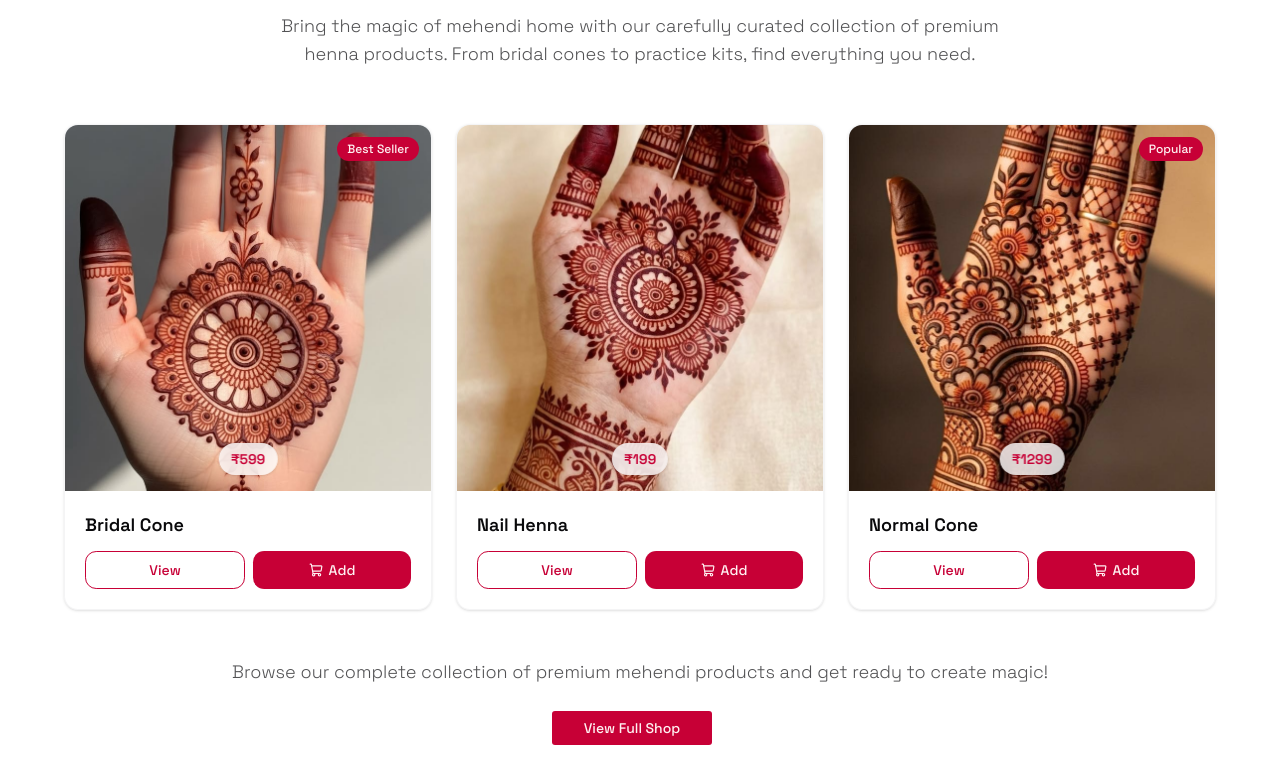
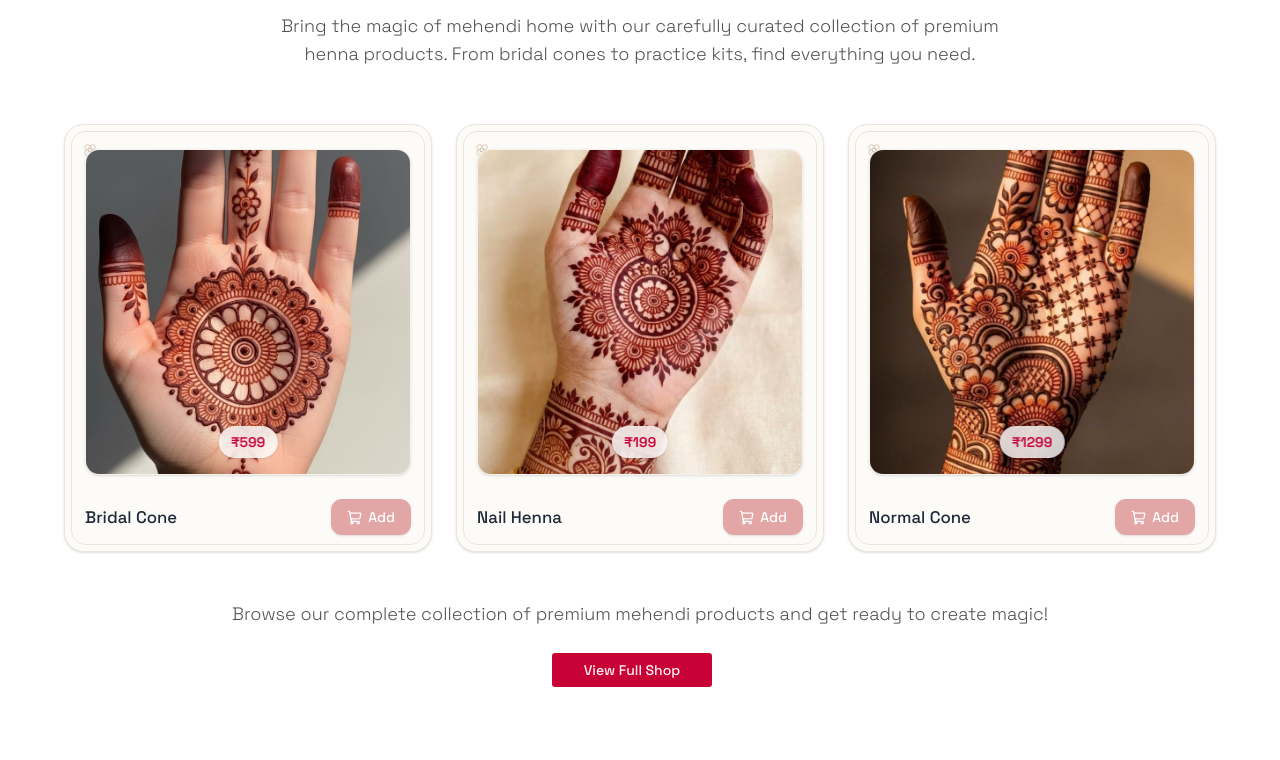
Before and after one commit to IshakShekh97/mussu-henna-bliss, a Next.js app: page / in a window 1280 px wide. Shown: the part 1100-1860 px from the top of the page. Built offline with nearby package versions, Linux system fonts and the light colour scheme; a web font is replaced by a local one.

Commit message:
Refactor Shoppage layout; integrate TulipSeprator component and update ProductGrid; modify Navbar styles; enhance SmoothScroll syncTouchLerp; streamline ShoppableProducts with ProductCard

```diff
--- a/app/(client)/shop/page.tsx
+++ b/app/(client)/shop/page.tsx
@@ -1,10 +1,11 @@
+import TulipSeprator from "@/components/common/TulipSeprator";
 import ProductGrid from "@/components/shop/ProductGrid";
 import React from "react";
 
 const Shoppage = () => {
   return (
     <main className="w-full mx-auto ">
-      <div className="mb-16 text-center max-w-3xl mx-auto">
+      <div className=" text-center max-w-3xl mx-auto">
         <div className="text-lg font-light mb-4 font-serif">
           ✨ Premium Henna Products
         </div>
@@ -17,6 +18,7 @@ const Shoppage = () => {
           confidence and bring {"Mussu's"} artistry home.
         </p>
       </div>
+      <TulipSeprator className="my-10" />
       <ProductGrid />
     </main>
   );
--- a/components/SmoothScroll.tsx
+++ b/components/SmoothScroll.tsx
@@ -15,7 +15,7 @@ export default function SmoothScroll({ children }: SmoothScrollProps) {
         smoothWheel: true,
         syncTouch: true,
         lerp: 0.1,
-        syncTouchLerp: 0.3,
+        syncTouchLerp: 0.1,
       }}
     >
       {children}
--- a/components/common/Navbar.tsx
+++ b/components/common/Navbar.tsx
@@ -31,12 +31,12 @@ const Navbar = () => {
   return (
     <header className="w-full fixed top-0 left-0 z-50">
       <div className="mx-auto flex h-20 max-w-360 items-center justify-between px-3 py-2 sm:px-4 md:px-6">
-        <div className="flex items-center gap-2 text-xl font-semibold font-serif bg-background/40 backdrop-blur-md border border-border/20 h-12 px-4 rounded-full">
+        <div className="flex items-center gap-2 text-xl font-semibold font-serif bg-background/40 backdrop-blur-md border border-black/20 h-12 px-4 rounded-full">
           <span className="text-primary">{"Mussu's"}</span>
           <span>Henna Bliss</span>
         </div>
 
-        <nav className="items-center justify-center gap-8 text-lg font-semibold flex md:bg-background/10 md:backdrop-blur-md md:border md:border-border/20 md:h-16 md:px-7 rounded-full">
+        <nav className="items-center justify-center gap-8 text-lg font-semibold flex md:bg-background/10 md:backdrop-blur-md md:border md:border-black/20 md:h-16 md:px-7 rounded-full">
           <div className="hidden md:flex items-center justify-center gap-8 text-lg font-semibold">
             {LINKS.map((link) => (
               <Link
--- a/components/common/TulipSeprator.tsx
+++ b/components/common/TulipSeprator.tsx
@@ -5,6 +5,7 @@ interface TulipSepratorProps {
   sepratorColor?: string;
   tulipColor?: string;
   variant?: "straight" | "wavy";
+  className?: string;
 }
 
 const WavySeparator = ({ color }: { color: string }) => {
@@ -30,12 +31,15 @@ const TulipSeprator = ({
   sepratorColor,
   tulipColor,
   variant = "straight",
+  className,
 }: TulipSepratorProps) => {
   const color = sepratorColor ? sepratorColor : "var(--color-accent)";
   const accentClass = sepratorColor ? "" : "bg-accent";
 
   return (
-    <div className="flex items-center justify-center gap-3 py-4">
+    <div
+      className={clsx("flex items-center justify-center gap-3 py-4", className)}
+    >
       {variant === "wavy" ? (
         <WavySeparator color={color} />
       ) : (
--- a/components/home/ShoppableProducts.tsx
+++ b/components/home/ShoppableProducts.tsx
@@ -1,10 +1,8 @@
 "use client";
 
-import { ShoppingCart } from "lucide-react";
-import Image from "next/image";
 import { Button } from "@/components/ui/button";
 import Link from "next/link";
-import { clsx } from "clsx";
+import ProductCard from "../shop/ProductCard";
 
 interface Product {
   id: string;
@@ -40,11 +38,6 @@ const products: Product[] = [
 ];
 
 const ShoppableProducts = () => {
-  const handleAddToCart = (productId: string, productName: string) => {
-    // Toast or cart action can be added here
-    console.log(`Added ${productName} to cart`);
-  };
-
   return (
     <section className="w-full py-16">
       {/* Section Header */}
@@ -64,60 +57,7 @@ const ShoppableProducts = () => {
       {/* Products Grid */}
       <div className="grid grid-cols-2 sm:grid-cols-3  gap-4 md:gap-6 mb-12">
         {products.map((product, index) => (
-          <div
-            key={product.id}
-            className={clsx(
-              "group flex flex-col bg-white/50 border border-border/40 rounded-lg overflow-hidden shadow-sm transition duration-300 hover:shadow-lg hover:border-primary/60",
-              index === products.length - 1 && "max-sm:col-span-full",
-            )}
-          >
-            {/* Product Image Container */}
-            <div className="relative aspect-square overflow-hidden bg-slate-100">
-              <Image
-                src={product.imagePath}
-                alt={product.name}
-                fill
-                sizes="(max-width: 768px) 100vw, (max-width: 1024px) 50vw, 25vw"
-                className="object-cover transition duration-500 group-hover:scale-105"
-                priority
-              />
-
-              <div className="absolute bottom-4 left-1/2 -translate-x-1/2 bg-white/80 backdrop-blur-sm px-3 py-1 rounded-full shadow-sm">
-                <span className="text-xs md:text-sm font-semibold text-primary">
-                  ₹{product.price}
-                </span>
-              </div>
-
-              {/* Badge */}
-              {product.badge && (
-                <div className="absolute top-3 right-3 bg-primary text-primary-foreground px-2.5 py-1 rounded-full text-xs font-medium">
-                  {product.badge}
-                </div>
-              )}
-            </div>
-
-            {/* Product Info */}
-            <div className="flex flex-col flex-1 p-4 md:p-5">
-              {/* Product Name */}
-              <h3 className="text-base md:text-lg font-semibold text-foreground mb-3 line-clamp-2">
-                {product.name}
-              </h3>
-
-              {/* Buttons */}
-              <div className="flex gap-2 mt-auto">
-                <button className="flex-1 px-3 py-2 border border-primary text-primary hover:bg-primary/10 rounded-md text-xs md:text-sm font-medium transition-colors duration-300">
-                  View
-                </button>
-                <button
-                  onClick={() => handleAddToCart(product.id, product.name)}
-                  className="flex-1 flex items-center justify-center gap-1.5 bg-primary hover:bg-primary/90 text-primary-foreground px-3 py-2 rounded-md text-xs md:text-sm font-medium transition-colors duration-300"
-                >
-                  <ShoppingCart className="w-3.5 h-3.5" />
-                  <span>Add</span>
-                </button>
-              </div>
-            </div>
-          </div>
+          <ProductCard product={product} key={index} />
         ))}
       </div>
 
--- a/components/shop/ProductGrid.tsx
+++ b/components/shop/ProductGrid.tsx
@@ -6,38 +6,38 @@ const sampleProducts = [
   {
     id: "1",
     name: "Organic Bridal Cone",
-    price: "$12.00",
-    image: "/images/product1.jpg",
+    price: 12.0,
+    imagePath: "/images/hero-1.jpg",
   },
   {
     id: "2",
     name: "Practice Cone - Natural",
-    price: "$8.00",
-    image: "/images/product2.jpg",
+    price: 8.0,
+    imagePath: "/images/hero-2.jpg",
   },
   {
     id: "3",
     name: "Nail Henna Duo",
-    price: "$6.50",
-    image: "/images/product3.jpg",
+    price: 6.5,
+    imagePath: "/images/hero-3.jpg",
   },
   {
     id: "4",
     name: "Bridal Cone - Large",
-    price: "$15.00",
-    image: "/images/product4.jpg",
+    price: 15.0,
+    imagePath: "/images/hero-4.jpg",
   },
   {
     id: "5",
     name: "Practice Cone - Mini",
-    price: "$5.00",
-    image: "/images/product5.jpg",
+    price: 5.0,
+    imagePath: "/images/hero-5.jpg",
   },
   {
     id: "6",
     name: "Nail Henna - Sample",
-    price: "$4.00",
-    image: "/images/product6.jpg",
+    price: 4.0,
+    imagePath: "/images/hero-6.jpg",
   },
 ];
 
@@ -46,7 +46,7 @@ export default function ProductGrid() {
 
   return (
     <section>
-      <div className="grid grid-cols-1 sm:grid-cols-2 md:grid-cols-3 gap-6">
+      <div className="grid grid-cols-2 md:grid-cols-3 lg:grid-cols-4 gap-6">
         {filtered.map((p) => (
           <ProductCard key={p.id} product={p} />
         ))}
```
